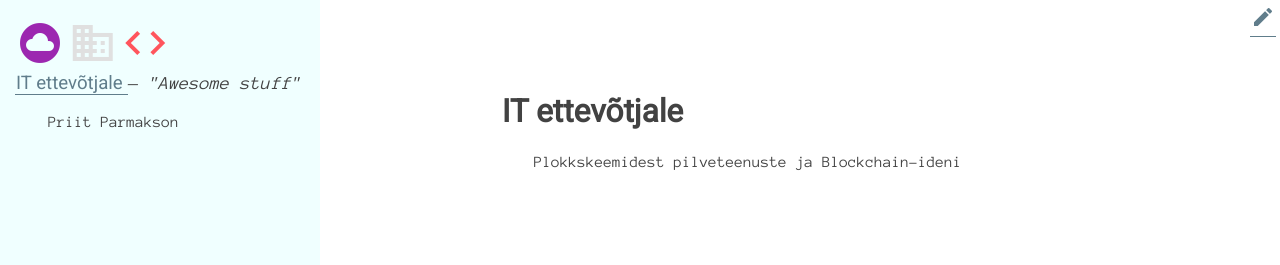
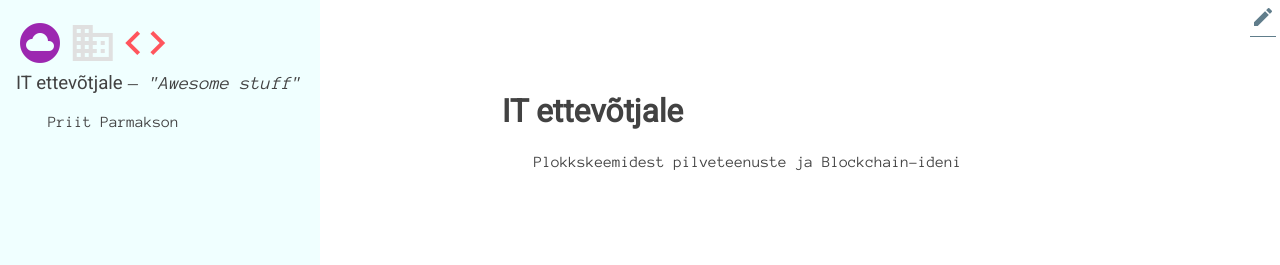
Before and after one commit to agiil/IT, a Jekyll site: the page built from index.md, in a window 1280 px wide. Shown: the top 265 px of the page. Built offline with Jekyll 4.4.1, drawn with Linux system fonts in a browser that asks for light colours.

Commit message:
Update Riba.html

```diff
--- a/_includes/Riba.html
+++ b/_includes/Riba.html
@@ -4,9 +4,7 @@
       <i class="material-icons ikoon" style='color: #9C27B0; font-size: 48px;'>cloud_circle</i>
       <i class="material-icons ikoon" style='color: #E0E0E0; font-size: 48px;'>domain</i>
       <i class="material-icons ikoon" style='color: #FF555D; font-size: 48px;'>code</i><br>
-      <a href="{{ site.baseurl }}">
-        {{ site.title }}
-      </a> <i class='Anon'>&mdash; "Awesome stuff"</i>
+      {{ site.title }} <i class='Anon'>&mdash; "Awesome stuff"</i>
     </p>
     <p class='inset'>Priit Parmakson</p>
   </div>
```
